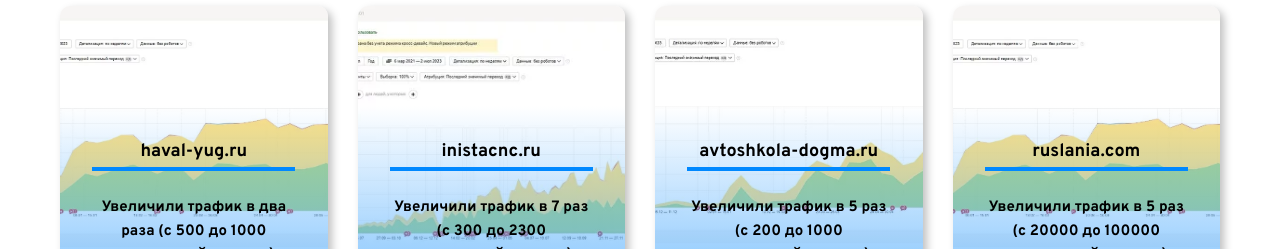
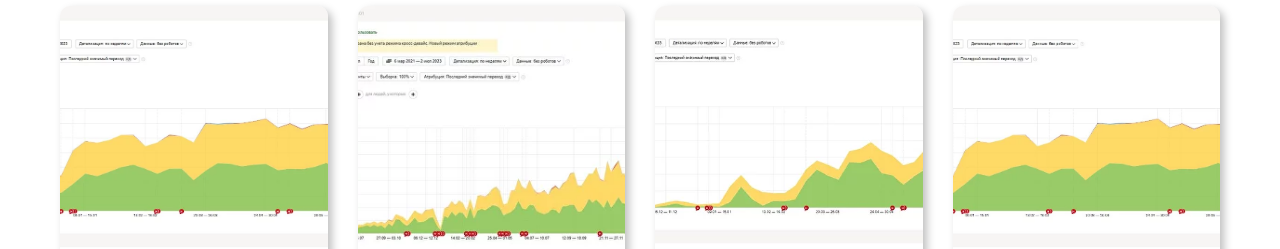
Before and after one commit to sitetob/dfaktor_main, a plain HTML site: page index.html in a window 1280 px wide. Shown: the part 672-921 px from the top of the page. Drawn offline with nearby package versions, Linux system fonts and the light colour scheme.

Commit message:
Add animation

```diff
--- a/css/style.css
+++ b/css/style.css
@@ -346,7 +346,7 @@ button:hover {
     box-shadow: 0 4px 4px 0 rgba(0, 0, 0, .5);
 }
 
-@media (min-width: 3000px) {
+@media (any-hover: hover) or (any-pointer: fine) or (min-width: 210px) {
     .card__content {
       transform: translateY(62%);
       transition: transform 500ms ease-out;
--- a/index.html
+++ b/index.html
@@ -10,7 +10,7 @@
   <link href="https://fonts.googleapis.com/css2?family=Overpass:ital,wght@0,100..900;1,100..900&display=swap" rel="stylesheet">
   <link rel="stylesheet" href="css/reset.css">
   <link rel="stylesheet" href="https://cdn.jsdelivr.net/npm/swiper@11/swiper-bundle.min.css">
-  <link rel="stylesheet" href="css/style.css">
+  <link rel="stylesheet" href="css/style.css?ver=2">
 </head>
 <body>
   <main class="main">
```
Also changed, not shown: 1 other file.
